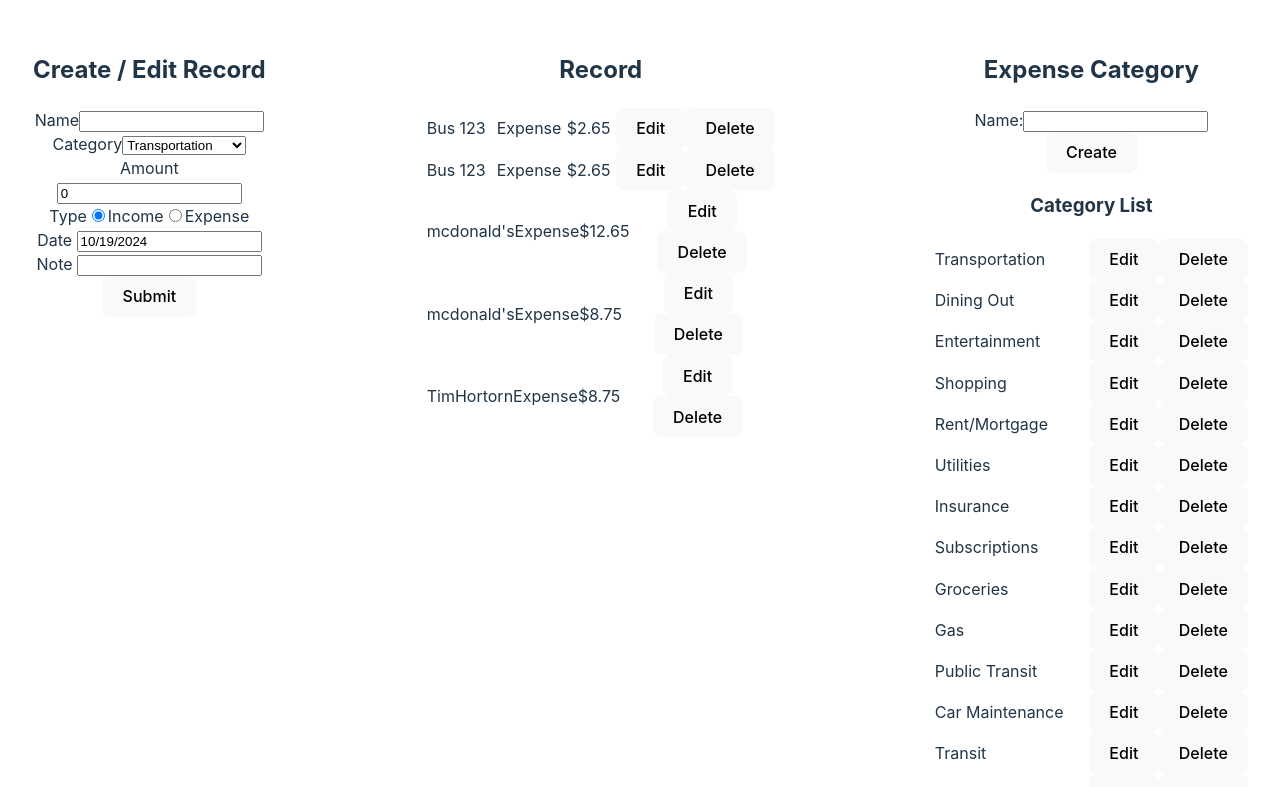
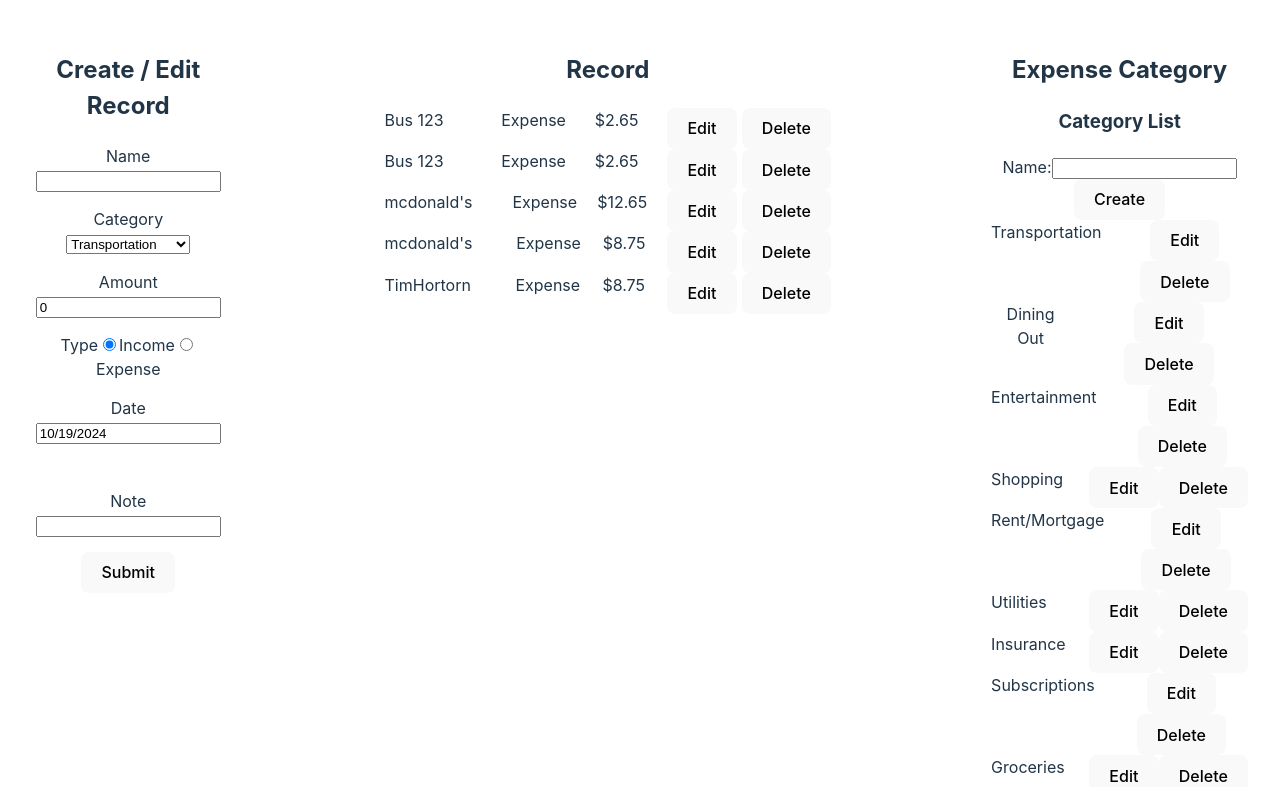
Before and after one commit to klee616/COMP3170-trackease, a React (Vite) app: page / in a window 1280 px wide. Shown: the top 787 px of the page. Built offline with nearby package versions, Linux system fonts and the light colour scheme.

Commit message:
change css

```diff
--- a/src/components/category/CategoryList.jsx
+++ b/src/components/category/CategoryList.jsx
@@ -45,17 +45,15 @@ export default function categoryList() {
             <div>
                 <h2>Expense Category</h2>
             </div>
-
+            <div>
+                <h3>Category List</h3>
+            </div>
             <div>
                 <form onSubmit={onSubmitCreateCategoryForm}>
                     <label htmlFor="categoryName">Name:</label>
                     <input type="text" id='categoryName' name='categoryName' value={category.name} onChange={onChangeCategoryName} />
                     <button>Create</button>
                 </form>
-            </div>
-
-            <div>
-                <h3>Category List</h3>
             </div>
             {
                 categories && categories.map((cate, index) => {
--- a/src/components/expenseRecord/ExpenseRecordList.jsx
+++ b/src/components/expenseRecord/ExpenseRecordList.jsx
@@ -19,7 +19,7 @@ export default function ExpenseRecordList({ }) {
                         <div>{ cate.name } </div>
                         <div>{record.type==1?'Income':'Expense'}</div>
                         <div>${record.amount}</div>
-                        <div>
+                        <div className='button-box'>
                             <button>Edit</button>
                             <button>Delete</button>
                         </div>
--- a/src/components/expenseRecord/expense.css
+++ b/src/components/expenseRecord/expense.css
@@ -1,9 +1,18 @@
+form div {
+    margin-bottom: 15px;
+}
+
 .record-container {
     display: flex;
     flex-direction: row;
     flex-wrap: nowrap;
-    align-items: center;
+    align-items: flex-start;
     justify-content: space-between;
     align-content: center;
+    gap: 20px;
+}
 
+.button-box {
+    display: flex;
+    gap:5px;
 }
```
Also changed, not shown: src/components/category/category.css (line endings or trailing spaces).
